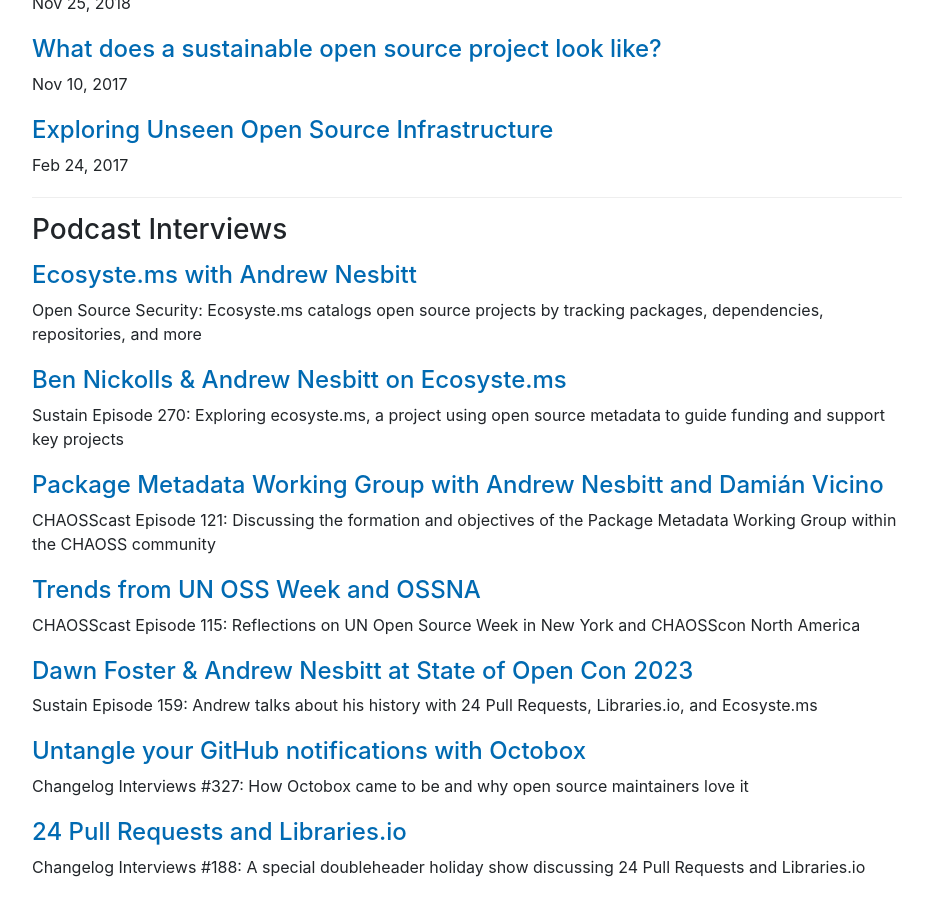
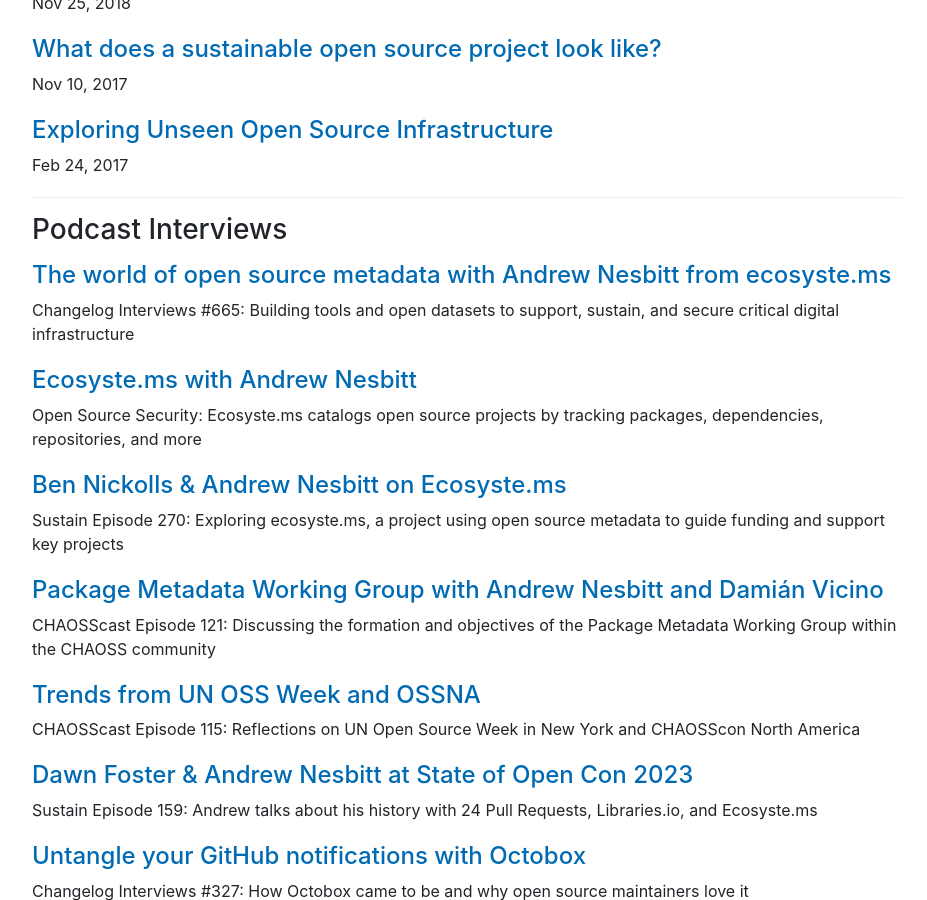
Before and after one commit to andrew/nesbitt.io, a Jekyll site: the page built from index.md, in a window 1280 px wide and 900 px high, scrolled down 1132 px. Shown: the whole window, without its empty margins (173-1100 px from the left). Built offline with Jekyll 4.4.1, drawn with Linux system fonts in a browser that asks for light colours.

Commit message:
Add podcast interview link and description to the podcasts section

```diff
--- a/_layouts/home.html
+++ b/_layouts/home.html
@@ -128,6 +128,10 @@
 <section id='podcasts'>
   <h3>Podcast Interviews</h3>
   <ul>
+    <li>
+      <h4><a href='https://changelog.com/podcast/665'>The world of open source metadata with Andrew Nesbitt from ecosyste.ms</a></h4>
+      <p>Changelog Interviews #665: Building tools and open datasets to support, sustain, and secure critical digital infrastructure</p>
+    </li>
     <li>
       <h4><a href='https://opensourcesecurity.io/2025/2025-06-ecosystems_andrew_nesbitt/'>Ecosyste.ms with Andrew Nesbitt</a></h4>
       <p>Open Source Security: Ecosyste.ms catalogs open source projects by tracking packages, dependencies, repositories, and more</p>
```
